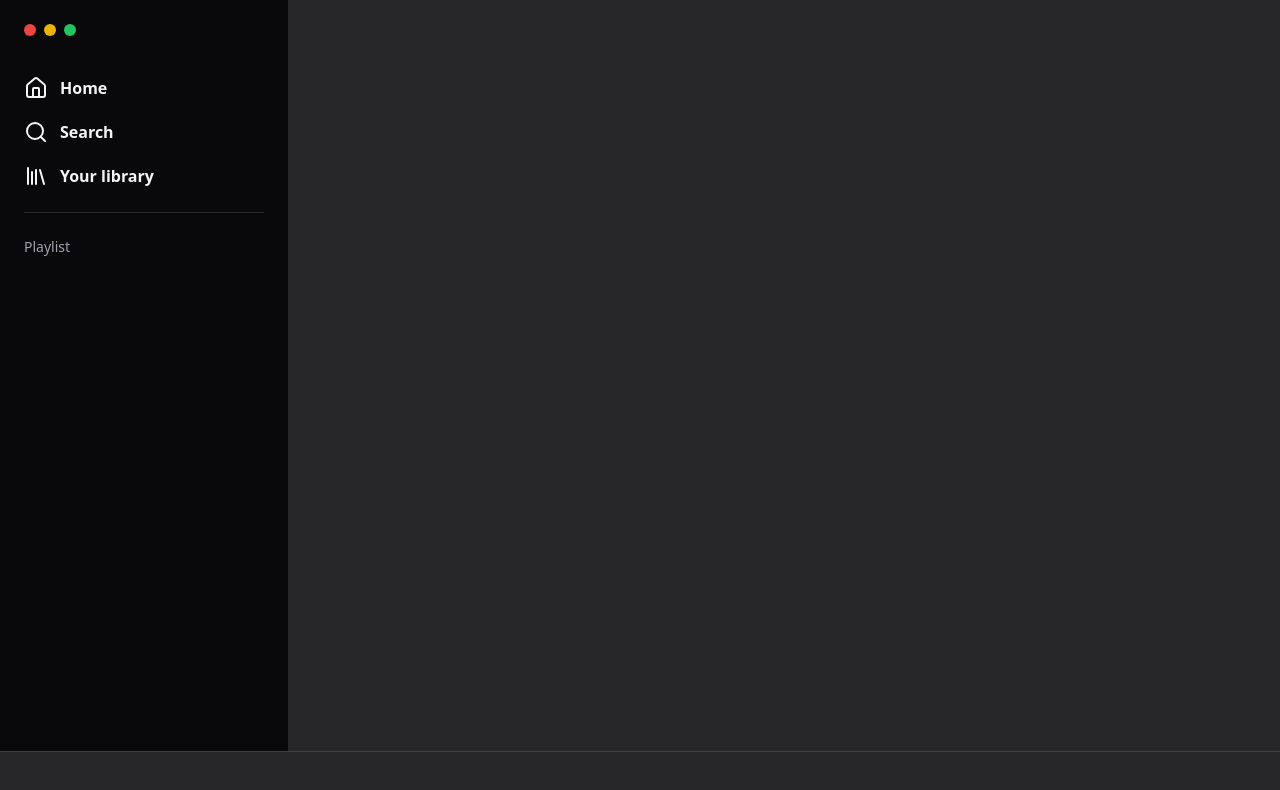
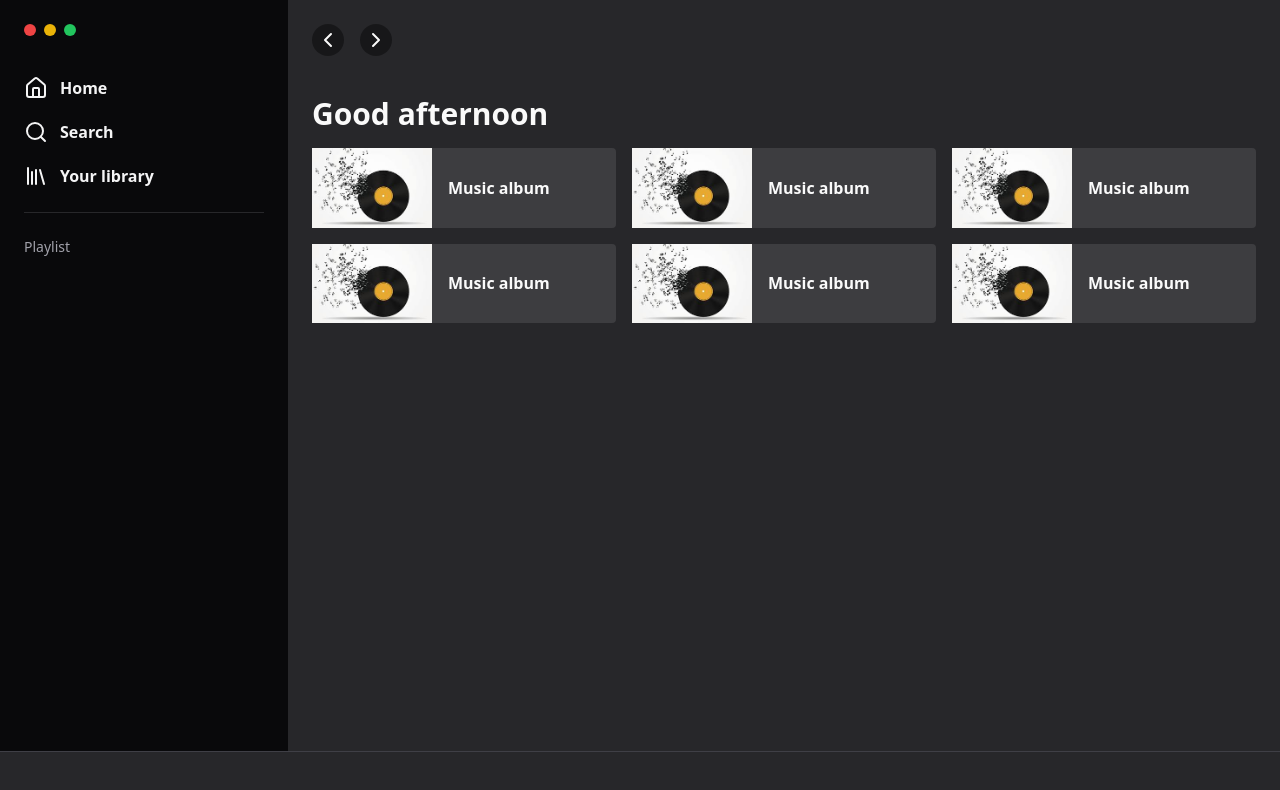
Before and after one commit to samueldev43/tailwind-layout, a Next.js app: page / in a window 1280 px wide. Shown: the top 790 px of the page. Built offline with nearby package versions, Linux system fonts and the light colour scheme.

Commit message:
building main

```diff
--- a/app/page.tsx
+++ b/app/page.tsx
@@ -1,4 +1,8 @@
-import { Home as HomeIcon, Search, Library } from 'lucide-react'
+import { Home as HomeIcon, Search, Library, ChevronLeft, ChevronRight } from 'lucide-react'
+
+import Image from 'next/image'
+
+
 export default function Home() {
   return (
     <>
@@ -28,8 +32,46 @@
 
             </nav>
           </aside>
-          <main className="flex-1">
+          <main className="flex-1 p-6">
+            <div className='flex items-center gap-4'>
+              <button className='rounded-full bg-black/40 p-1'>
+                <ChevronLeft />
+              </button>
 
+              <button className='rounded-full bg-black/40 p-1'>
+                <ChevronRight />
+              </button>
+            </div>
+
+            <h1 className='font-semibold text-3xl mt-10'>Good afternoon</h1>
+
+            <div className='grid grid-cols-3 gap-4 mt-4'>
+              <div className='bg-white/10 rounded flex items-center gap-4'>
+                <Image width={120} height={120} src='/album.jpg' alt='Album de musica'/>
+                <strong>Music album</strong>
+              </div>
+              <div className='bg-white/10 rounded flex items-center gap-4'>
+                <Image width={120} height={120} src='/album.jpg' alt='Album de musica'/>
+                <strong>Music album</strong>
+              </div>
+              <div className='bg-white/10 rounded flex items-center gap-4'>
+                <Image width={120} height={120} src='/album.jpg' alt='Album de musica'/>
+                <strong>Music album</strong>
+              </div>
+              <div className='bg-white/10 rounded flex items-center gap-4'>
+                <Image width={120} height={120} src='/album.jpg' alt='Album de musica'/>
+                <strong>Music album</strong>
+              </div>
+              <div className='bg-white/10 rounded flex items-center gap-4'>
+                <Image width={120} height={120} src='/album.jpg' alt='Album de musica'/>
+                <strong>Music album</strong>
+              </div>
+              <div className='bg-white/10 rounded flex items-center gap-4'>
+                <Image width={120} height={120} src='/album.jpg' alt='Album de musica'/>
+                <strong>Music album</strong>
+              </div>
+
+            </div>
           </main>
         </div>
         <footer className="bg-zinc-800 border-zinc-700 border-t p-6"></footer>
```
Also changed, not shown: public/album.jpg (added), 1 other file (tests, documents, lock files or other folders).
